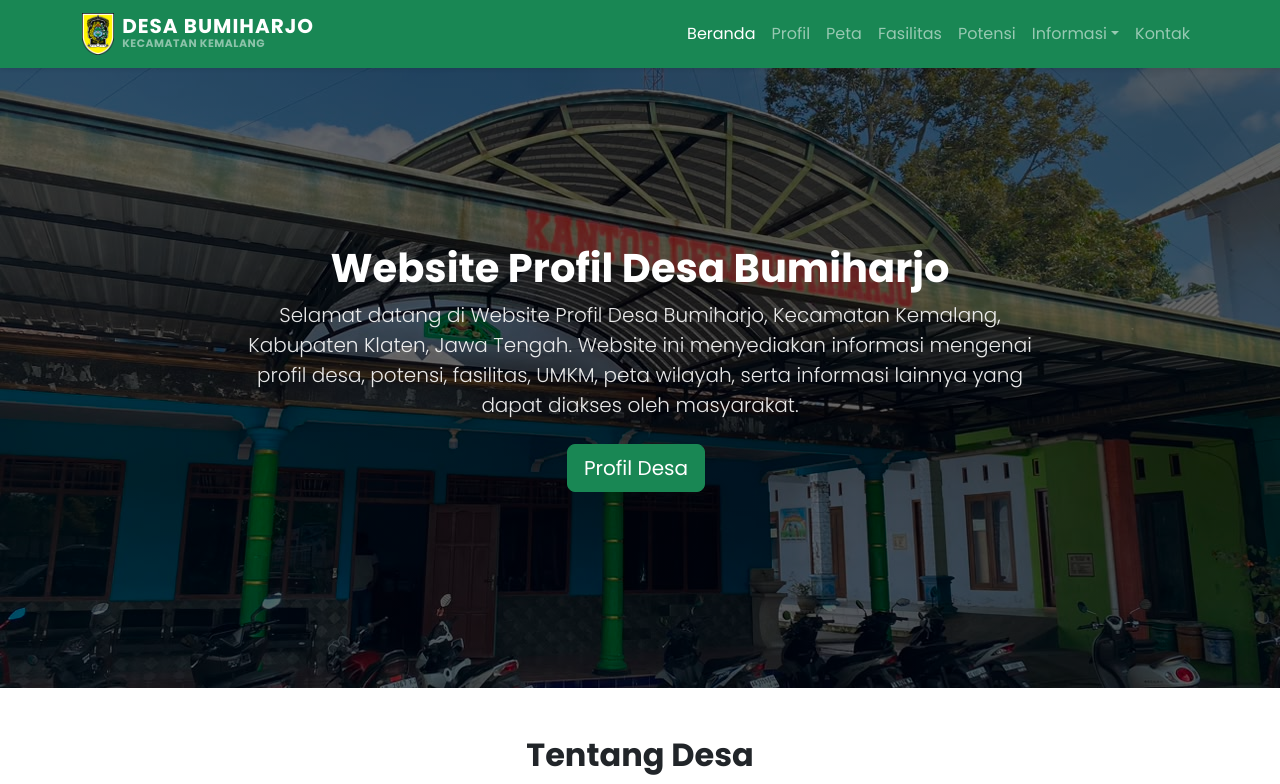
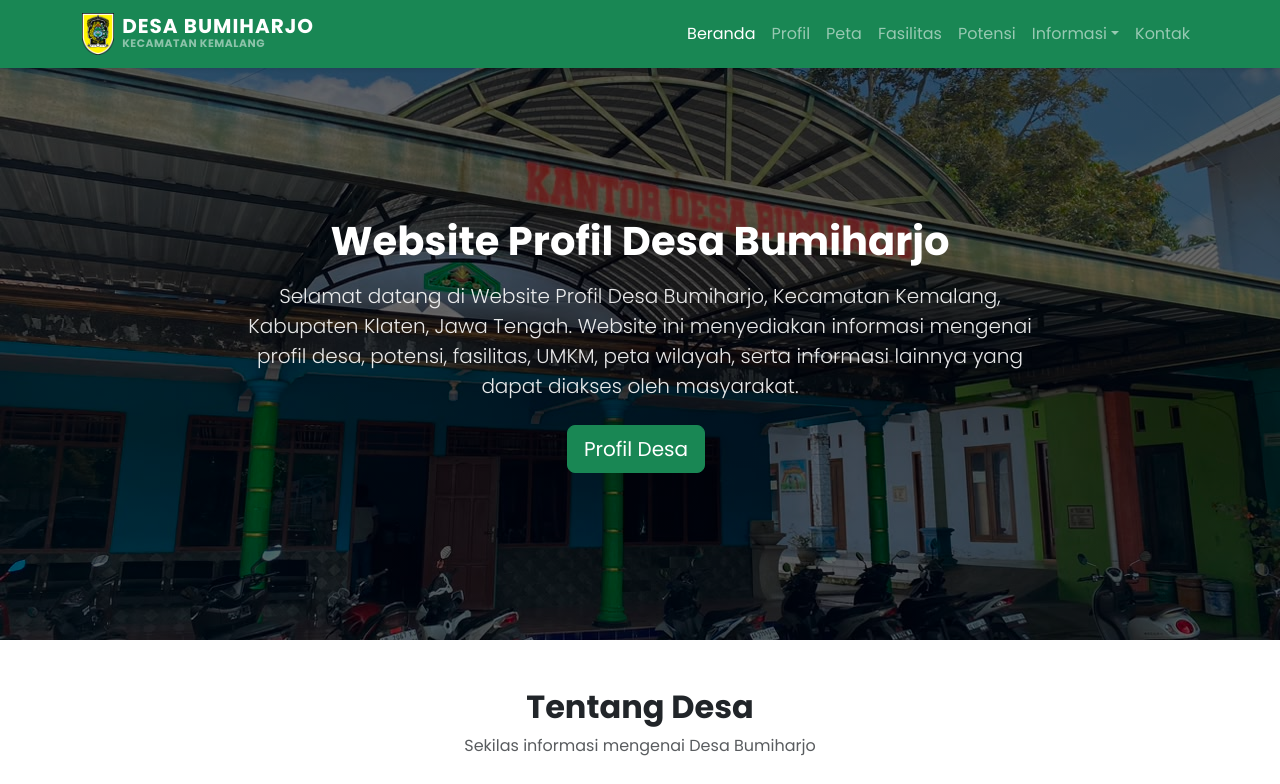
Before and after one commit to zakzulll/website-desa-bumiharjo, a Next.js app: page / in a window 1280 px wide. Shown: the top 784 px of the page. Built offline with nearby package versions, Linux system fonts and the light colour scheme; no server answers; the database is empty.

Commit message:
Update page.tsx

```diff
--- a/app/page.tsx
+++ b/app/page.tsx
@@ -110,10 +110,10 @@ export default function HomePage() {
       </nav>
 
       {/* HERO SECTION */}
-      <section className="hero bg-light py-5 mt-5">
-        <div className="container text-center py-5">
+      <section className="hero">
+        <div className="container text-center">
           <h1 className="fw-bold">Website Profil Desa Bumiharjo</h1>
-          <p className="lead mx-auto" style={{ maxWidth: "800px" }}>
+          <p className="lead mx-auto mt-3" style={{ maxWidth: "800px" }}>
             Selamat datang di Website Profil Desa Bumiharjo, Kecamatan Kemalang, Kabupaten Klaten, Jawa Tengah. Website ini menyediakan informasi mengenai profil desa, potensi, fasilitas, UMKM, peta wilayah, serta informasi lainnya yang dapat diakses oleh masyarakat.
           </p>
           <div className="hero-btn mt-4">
```
